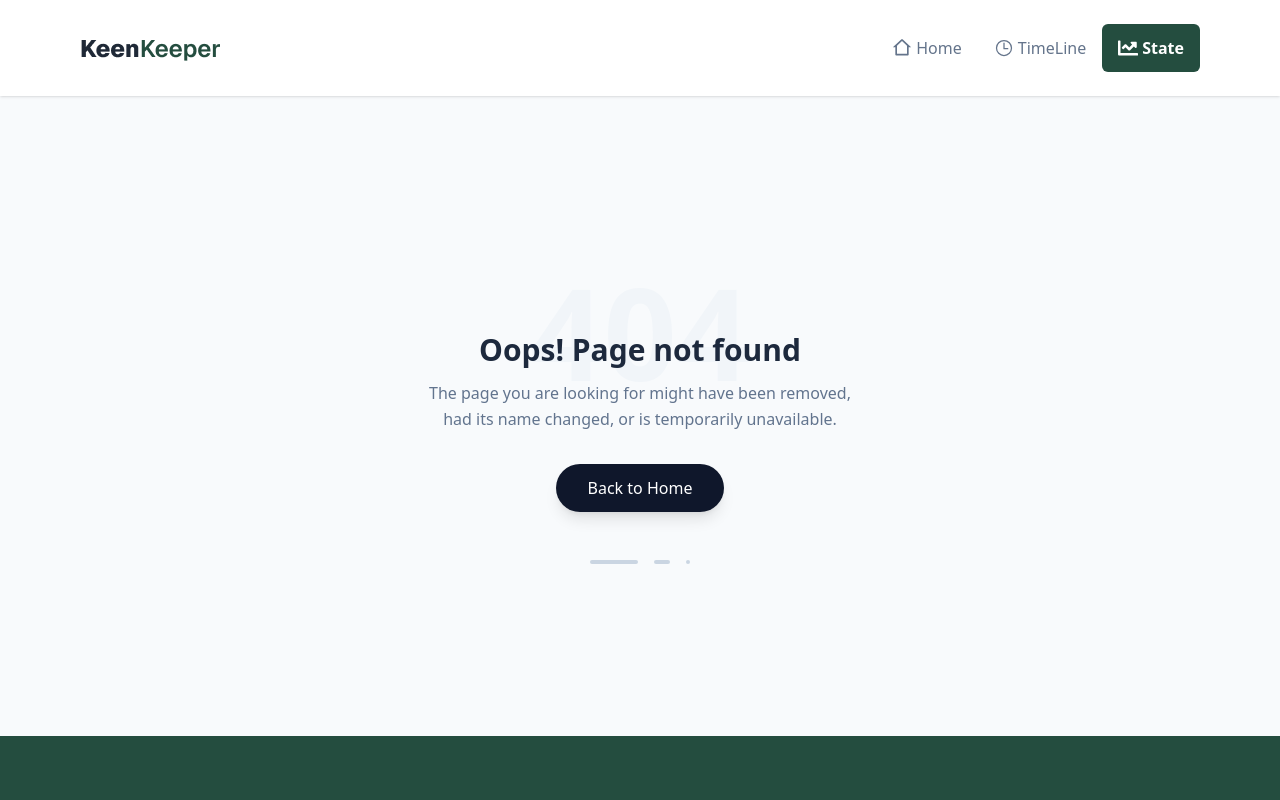
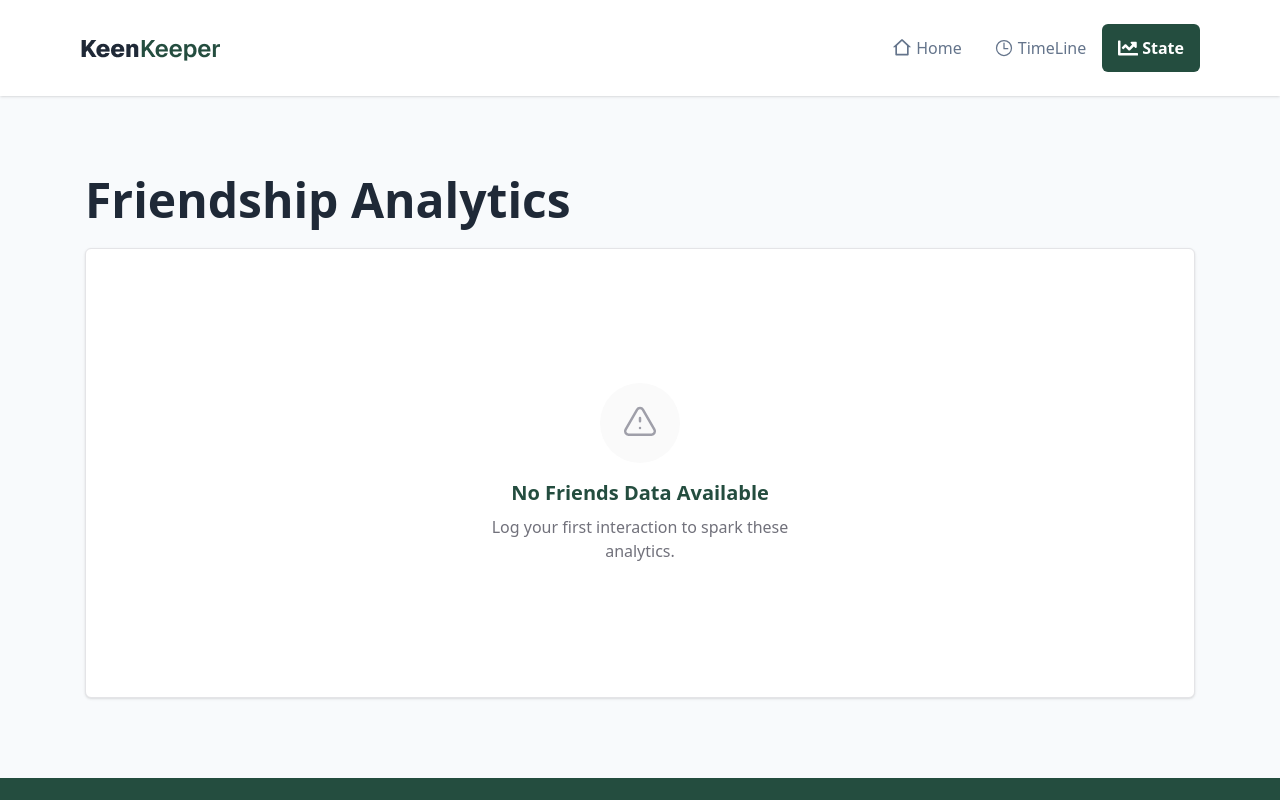
Before and after one commit to Tareq1670/keenkeeper, a Next.js app: page /state in a window 1280 px wide. Before the commit this address had no page. Shown: the top 800 px of the page. Built offline with nearby package versions, Linux system fonts and the light colour scheme.

Commit message:
Add analytics UI and improve components

```diff
--- a/package.json
+++ b/package.json
@@ -9,13 +9,15 @@
     "lint": "eslint"
   },
   "dependencies": {
+    "@recharts/devtools": "^0.0.11",
     "hamburger-react": "^2.5.2",
     "next": "16.2.3",
     "react": "19.2.4",
     "react-dom": "19.2.4",
     "react-icons": "^5.6.0",
     "react-spinners": "^0.17.0",
-    "react-toastify": "^11.0.5"
+    "react-toastify": "^11.0.5",
+    "recharts": "^3.8.1"
   },
   "devDependencies": {
     "@tailwindcss/postcss": "^4",
--- a/src/Components/Card.jsx
+++ b/src/Components/Card.jsx
@@ -17,9 +17,11 @@ const Card = ({ friend }) => {
                         className="h-[80px] w-[80px] rounded-full object-cover"
                     />
                 </div>
-                <h2 className="">{name}</h2>
-                <p className="">{days_since_contact}d ago</p>
-                <div className="flex items-center flex-wrap text-center justify-center gap-2">
+                <h2 className="text-[#1f2937FF] text-[20px] font-semibold">
+                    {name}
+                </h2>
+                <p className="text-[#64748bFF] text-[12px]">{days_since_contact}d ago</p>
+                <div className="flex items-center flex-wrap text-center mt-2 justify-center gap-2">
                     {tags.map((tag, i) => (
                         <p
                             className="h-auto w-auto py-[6px] px-[8px] font-medium text-[12px] badge bg-[#bcffd3] rounded-full uppercase text-black"
--- a/src/app/friendsdetails/[id]/page.jsx
+++ b/src/app/friendsdetails/[id]/page.jsx
@@ -134,7 +134,7 @@ const FriendsDetailsPage = ({ params }) => {
                                 className="w-[80px] h-[80px] rounded-full object-cover"
                             />
                             <div className="space-y-2">
-                                <h2>{name}</h2>
+                                <h2 className="text-[#1f2937FF] text-[20px] font-semibold">{name}</h2>
                                 <p
                                     className={`text-white text-[12px] font-medium badge ${status.toLowerCase() === "overdue" ? "bg-red-500" : status.toLowerCase() === "almost due" ? "bg-yellow-500" : status.toLowerCase() === "on-track" ? "bg-[#244d3fFF]" : ""} h-auto w-auto py-[6px] px-[8px] capitalize rounded-full`}
                                 >
@@ -273,7 +273,7 @@ const FriendsDetailsPage = ({ params }) => {
                         </div>
                         <div>
                             {!isThisLog.length ? (
-                                <div class="flex flex-col items-center justify-center p-10 border-2 border-dashed border-gray-200 rounded-3xl">
+                                <div className="flex flex-col items-center justify-center p-10 border-2 border-dashed border-gray-200 rounded-3xl">
                                     <svg
                                         xmlns="http://www.w3.org/2000/svg"
                                         width="48"
@@ -289,7 +289,7 @@ const FriendsDetailsPage = ({ params }) => {
                                         <path d="M12 8v4l3 3" />
                                         <circle cx="12" cy="12" r="9" />
                                     </svg>
-                                    <h2 class="text-lg font-medium text-gray-400 uppercase tracking-widest">
+                                    <h2 className="text-lg font-medium text-gray-400 uppercase tracking-widest">
                                         No History Available
                                     </h2>
                                 </div>
--- /dev/null
+++ b/src/app/state/page.jsx
@@ -0,0 +1,104 @@
+"use client";
+import {
+    Cell,
+    Legend,
+    Pie,
+    PieChart,
+    ResponsiveContainer,
+    Tooltip,
+} from "recharts";
+import { RechartsDevtools } from "@recharts/devtools";
+import { useContext } from "react";
+import { ProviderContext } from "@/Context/context.provider";
+
+const StatusPage = () => {
+    const { log } = useContext(ProviderContext);
+
+    const filterCall = log?.filter((data) => data.logType === "Call") || [];
+    const filterText = log?.filter((data) => data.logType === "Text") || [];
+    const filterVideo = log?.filter((data) => data.logType === "Video") || [];
+
+    const data = [
+        { name: "Call", value: filterCall.length, fill: "#274d40" },
+        { name: "Text", value: filterText.length, fill: "#8038f6" },
+        { name: "Video", value: filterVideo.length, fill: "#37a162" },
+    ];
+
+    return (
+        <div className="px-1 md:px-0 lg:px-0 my-[60px] md:my-[70px] lg:my-[80px] max-w-[1110px] mx-auto w-full">
+            <h2 className=" text-3xl md:text-4xl md:text-5xl text-[#1f2937] font-bold mb-6">
+                Friendship Analytics
+            </h2>
+
+            {!log.length ? (
+                <div className="w-full h-[450px] bg-white border border-zinc-200 rounded-md shadow-sm flex flex-col items-center justify-center p-8 text-center">
+                    <div className="w-20 h-20 bg-zinc-50 rounded-full flex items-center justify-center mb-4">
+                        <svg
+                            className="w-10 h-10 text-zinc-400"
+                            fill="none"
+                            stroke="currentColor"
+                            viewBox="0 0 24 24"
+                        >
+                            <path
+                                strokeLinecap="round"
+                                strokeLinejoin="round"
+                                strokeWidth="1.5"
+                                d="M12 9v2m0 4h.01m-6.938 4h13.856c1.54 0 2.502-1.667 1.732-3L13.732 4c-.77-1.333-2.694-1.333-3.464 0L3.34 16c-.77 1.333.192 3 1.732 3z"
+                            />
+                        </svg>
+                    </div>
+                    <h3 className="text-[#244d3f] text-xl font-semibold mb-2">
+                        No Friends Data Available
+                    </h3>
+                    <p className="text-zinc-500 max-w-[300px]">
+                        Log your first interaction to spark these analytics.
+                    </p>
+                </div>
+            ) : (
+                <div className="w-full h-[450px] bg-white border border-zinc-200 p-4 md:p-8 rounded-md shadow-sm">
+                    <h2 className="text-[#244d3f] text-[20px] font-medium mb-4">
+                        By Interaction Type
+                    </h2>
+
+                    <div className="w-full h-[300px]">
+                        <ResponsiveContainer width="100%" height="100%">
+                            <PieChart>
+                                <Pie
+                                    data={data}
+                                    innerRadius="70%"
+                                    outerRadius="100%"
+                                    paddingAngle={5}
+                                    dataKey="value"
+                                    stroke="none"
+                                >
+                                    {data.map((entry, index) => (
+                                        <Cell
+                                            key={`cell-${index}`}
+                                            fill={entry.fill}
+                                        />
+                                    ))}
+                                </Pie>
+                                <Tooltip
+                                    contentStyle={{
+                                        borderRadius: "8px",
+                                        border: "none",
+                                        boxShadow:
+                                            "0 4px 6px -1px rgb(0 0 0 / 0.1)",
+                                    }}
+                                />
+                                <Legend
+                                    verticalAlign="bottom"
+                                    align="center"
+                                    iconType="circle"
+                                />
+                                <RechartsDevtools />
+                            </PieChart>
+                        </ResponsiveContainer>
+                    </div>
+                </div>
+            )}
+        </div>
+    );
+};
+
+export default StatusPage;
--- a/src/app/timeline/page.jsx
+++ b/src/app/timeline/page.jsx
@@ -18,7 +18,13 @@ const TimeLinePage = () => {
     useEffect(() => {
         const today = new Date();
 
-        if (filterValue === "call") {
+        if(searchValue){
+            const searchSort = log.filter( data => {
+               return data.name.toLowerCase().includes(searchValue.toLowerCase())
+            })
+            return setSortData(searchSort);
+        }
+        else if (filterValue === "call") {
             const callSort = log.filter((data) => data.logType === "Call");
             return setSortData(callSort);
         } else if (filterValue === "text") {
@@ -52,15 +58,11 @@ const TimeLinePage = () => {
                 return logDate >= last7days;
             });
             return setSortData(last7daysSort);
-        }else if(searchValue){
-            const searchSort = log.filter( data => {
-               return data.name.toLowerCase().includes(searchValue.toLowerCase())
-            })
-            return setSortData(searchSort);
         }
          else {
             setSortData(log);
         }
+
     }, [filterValue, log,searchValue]);
 
     return (
```
Also changed, not shown: 1 other file (tests, documents, lock files or other folders).
